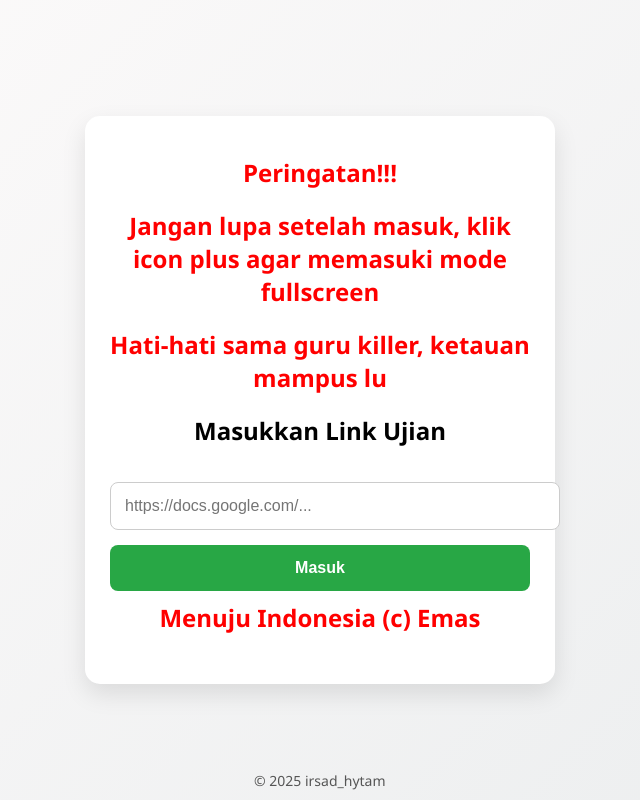
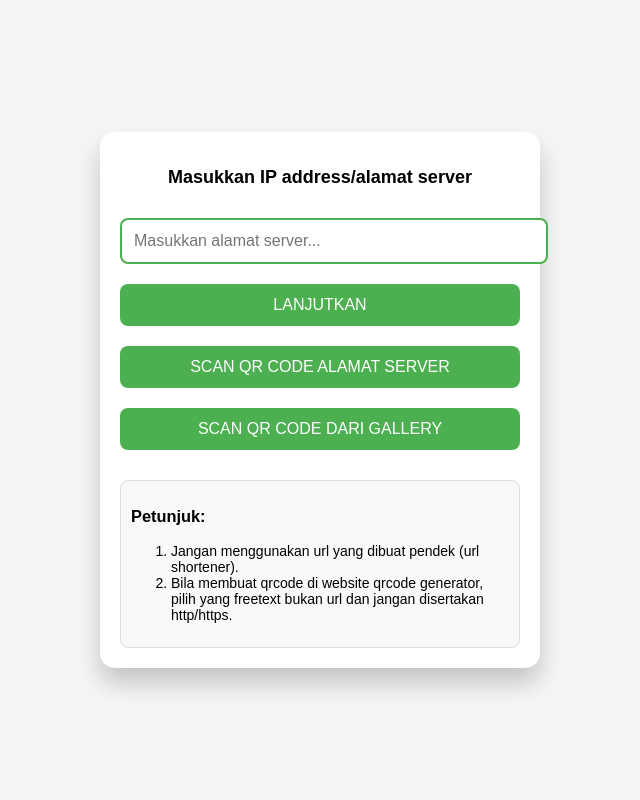
Before and after one commit to SadIsad9/Pemalas, a plain HTML site: page index.html in a window 1280 px wide. Shown: the whole page, without its empty margins (320-960 px from the left). Drawn offline with Linux system fonts and the light colour scheme.

Commit message:
Add files via upload

```diff
--- a/index.html
+++ b/index.html
@@ -3,57 +3,51 @@
 <head>
   <meta charset="UTF-8">
   <meta name="viewport" content="width=device-width, initial-scale=1.0">
+  <!-- Web App manifest -->
+<link rel="manifest" href="manifest.json">
+<meta name="theme-color" content="#4CAF50">
+
+<!-- Untuk Android -->
+<meta name="mobile-web-app-capable" content="yes">
+<meta name="application-name" content="Exambro">
+
+<!-- Untuk iOS -->
+<meta name="apple-mobile-web-app-capable" content="yes">
+<meta name="apple-mobile-web-app-title" content="Exambro">
+<meta name="apple-mobile-web-app-status-bar-style" content="black-translucent">
   <title>Masukkan Link Ujian</title>
   <style>
-    @keyframes fadeInUp {
-      0% {
-        opacity: 0;
-        transform: translateY(40px) scale(0.95);
-      }
-      100% {
-        opacity: 1;
-        transform: translateY(0) scale(1);
-      }
+    body {
+      margin: 0;
+      font-family: 'Arial', sans-serif;
+      display: flex;
+      flex-direction: column;
+      align-items: center;
+      justify-content: center;
+      height: 100vh;
+      background: #f4f5f7;
     }
 
-    body {
-      margin: 0;
-      font-family: 'Segoe UI', Tahoma, Geneva, Verdana, sans-serif;
-      display: flex;
-      flex-direction: column;
-      justify-content: center;
-      align-items: center;
-      height: 100vh;
-      background: linear-gradient(135deg, #fdfbfb, #ebedee);
-      animation: fadeInUp 1s ease-out;
-    }
-
-    .box {
-      background: white;
-      padding: 30px 25px;
+    .container {
+      width: 100%;
+      max-width: 400px;
+      background: #ffffff;
       border-radius: 15px;
-      box-shadow: 0 10px 25px rgba(0, 0, 0, 0.1);
-      width: 90%;
-      max-width: 420px;
+      box-shadow: 0 15px 25px rgba(0, 0, 0, 0.2);
+      padding: 20px;
       text-align: center;
-      animation: fadeInUp 1s ease-in-out;
     }
 
     h2 {
-      margin-top: 10px;
-    }
-
-    .warning {
-      color: red;
-      font-weight: bold;
-      animation: fadeInUp 1.3s ease forwards;
+      font-size: 18px;
+      margin-bottom: 20px;
     }
 
     input[type="text"] {
       width: 100%;
-      padding: 14px;
-      margin: 15px 0;
-      border: 1px solid #ccc;
+      padding: 12px;
+      margin: 10px 0;
+      border: 2px solid #4CAF50;
       border-radius: 8px;
       font-size: 16px;
       transition: box-shadow 0.3s ease;
@@ -61,74 +55,100 @@
 
     input[type="text"]:focus {
       outline: none;
-      box-shadow: 0 0 5px #28a745;
-      border-color: #28a745;
+      box-shadow: 0 0 5px #4CAF50;
+      border-color: #4CAF50;
     }
 
     button {
       width: 100%;
-      padding: 14px;
-      background-color: #28a745;
+      padding: 12px;
+      background-color: #4CAF50;
       color: white;
       border: none;
       border-radius: 8px;
       font-size: 16px;
-      font-weight: bold;
-      transition: background 0.3s ease, transform 0.2s ease;
+      margin: 10px 0;
       cursor: pointer;
+      transition: background 0.3s ease;
     }
 
     button:hover {
-      background-color: #218838;
-      transform: scale(1.03);
+      background-color: #45a049;
     }
 
-    footer {
-      position: absolute;
-      bottom: 10px;
-      text-align: center;
+    .instructions {
+      margin-top: 20px;
       font-size: 14px;
-      color: #555;
-      opacity: 0;
-      animation: fadeInUp 1.6s ease forwards;
-      animation-delay: 0.5s;
+      text-align: left;
+      background: #f9f9f9;
+      padding: 10px;
+      border: 1px solid #ddd;
+      border-radius: 8px;
+    }
+
+    #scannerContainer {
+      display: none;
+      flex-direction: column;
+      align-items: center;
+      margin-top: 20px;
+    }
+
+    video {
+      width: 100%;
+      border-radius: 10px;
+    }
+
+    #closeScanBtn {
+      margin-top: 10px;
+      background-color: #f44336;
+    }
+
+    #closeScanBtn:hover {
+      background-color: #e53935;
     }
   </style>
 </head>
 <body>
-  <div class="box">
-    <h2 class="warning">Peringatan!!!</h2>
-    <h2 class="warning">Jangan lupa setelah masuk, klik icon plus agar memasuki mode fullscreen</h2>
-    <h2 class="warning">Hati-hati sama guru killer, ketauan mampus lu</h2>
-    <h2>Masukkan Link Ujian</h2>
-    <input type="text" id="linkInput" placeholder="https://docs.google.com/...">
-    <button id="goToExambroBtn">Masuk</button>
-    <h2 class="warning">Menuju Indonesia (c) Emas</h2>
+
+  <div class="container">
+    <h2>Masukkan IP address/alamat server</h2>
+    <input type="text" id="linkInput" placeholder="Masukkan alamat server...">
+
+    <button id="goToExambroBtn">LANJUTKAN</button>
+    <button id="startScanBtn">SCAN QR CODE ALAMAT SERVER</button>
+    <button id="galleryScanBtn">SCAN QR CODE DARI GALLERY</button>
+
+    <div id="scannerContainer">
+      <video id="preview"></video>
+      <button id="closeScanBtn">TUTUP SCAN</button>
     </div>
 
-  <footer>© 2025 irsad_hytam</footer>
+    <div class="instructions">
+      <h3>Petunjuk:</h3>
+      <ol>
+        <li>Jangan menggunakan url yang dibuat pendek (url shortener).</li>
+        <li>Bila membuat qrcode di website qrcode generator, pilih yang freetext bukan url dan jangan disertakan http/https.</li>
+      </ol>
+    </div>
+  </div>
 
   <script type="module">
-    // Mengimpor Firebase modul
     import { initializeApp } from "https://www.gstatic.com/firebasejs/9.6.1/firebase-app.js";
     import { getDatabase, ref, set } from "https://www.gstatic.com/firebasejs/9.6.1/firebase-database.js";
 
-    // Konfigurasi Firebase kamu
     const firebaseConfig = {
       apiKey: "AIzaSyAs7bvH4MMcIimDVY5cNuSwoaeNTgWahx4",
       authDomain: "exambro-4b098.firebaseapp.com",
       databaseURL: "https://exambro-4b098-default-rtdb.asia-southeast1.firebasedatabase.app",
       projectId: "exambro-4b098",
-      storageBucket: "exambro-4b098.firebasestorage.app",
+      storageBucket: "exambro-4b098.appspot.com",
       messagingSenderId: "626797016044",
       appId: "1:626797016044:web:2dd7f66db290464e6f86c9"
     };
 
-    // Inisialisasi Firebase
     const app = initializeApp(firebaseConfig);
     const database = getDatabase(app);
 
-    // Fungsi untuk menangani pengiriman link ujian
     function goToExambro() {
       const link = document.getElementById("linkInput").value.trim();
 
@@ -137,11 +157,9 @@
       } else if (link === "admin123#") {
         window.location.href = "admin.html";
       } else {
-    // Menyimpan link ke localStorage
         localStorage.setItem("ujianLink", link);
 
-    // Menyimpan status pengguna yang online ke Firebase
-    const userId = "user_" + new Date().getTime();  // Unik ID berdasarkan waktu
+        const userId = "user_" + new Date().getTime();
         const userRef = ref(database, 'onlineUsers/' + userId);
 
         set(userRef, {
@@ -153,13 +171,47 @@
           url: link
         });
 
-    // Arahkan ke halaman ujian
         window.location.href = "ujian.html";
       }
     }
 
-    // Menambahkan event listener untuk tombol "Masuk"
     document.getElementById("goToExambroBtn").addEventListener("click", goToExambro);
+
+    // QR SCAN
+    let scanner;
+
+    document.getElementById("startScanBtn").addEventListener("click", function() {
+      document.getElementById("scannerContainer").style.display = "flex";
+      document.getElementById("startScanBtn").style.display = "none";
+
+      import('https://rawcdn.githack.com/schmich/instascan-builds/master/instascan.min.js')
+        .then(module => {
+          scanner = new module.Scanner({ video: document.getElementById('preview') });
+
+          module.Camera.getCameras().then(function(cameras) {
+            if (cameras.length > 0) {
+              scanner.start(cameras[0]);
+            } else {
+              alert("Tidak ada kamera yang ditemukan.");
+            }
+          }).catch(function(e) {
+            console.error(e);
+          });
+
+          scanner.addListener('scan', function(content) {
+            document.getElementById("linkInput").value = content;
+            goToExambro();
+          });
+        });
+    });
+
+    document.getElementById("closeScanBtn").addEventListener("click", function() {
+      document.getElementById("scannerContainer").style.display = "none";
+      document.getElementById("startScanBtn").style.display = "block";
+      if (scanner) {
+        scanner.stop();
+      }
+    });
   </script>
 </body>
 </html>
```
Lines whose indentation alone changed are shown as unchanged.
